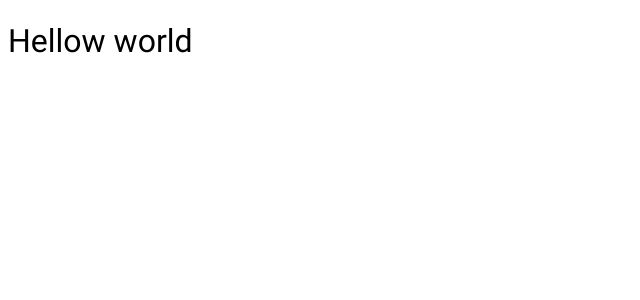
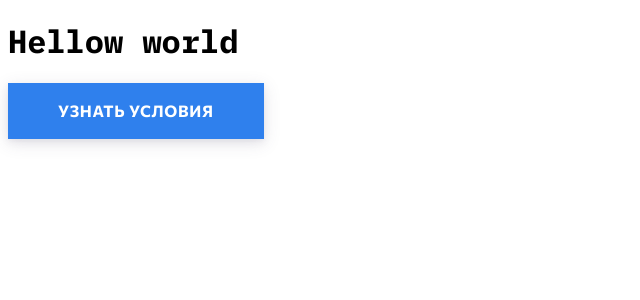
Before and after one commit to Bespalov-D-A/x-tech-form, a React (Create React App) app: page / in a window 1280 px wide. Shown: the top 300 px of the page, without its empty margins (0-640 px from the left). Built offline with nearby package versions, Linux system fonts and the light colour scheme.

Commit message:
Create btn

```diff
--- a/src/App.tsx
+++ b/src/App.tsx
@@ -1,8 +1,10 @@
+import Btn from "./components/common/Btn/Btn";
 
 function App() {
   return (
     <div>
       <h1>Hellow world</h1>
+      <Btn title="Узнать условия" pRight={50} pLeft={50} primary={true}/>
     </div>
   );
 }
--- /dev/null
+++ b/src/components/common/Btn/Btn.module.scss
@@ -0,0 +1,21 @@
+@import "./../../../sass/index.scss";
+
+.btn {
+	display: inline-flex;
+	align-items: center;
+	height: 56px;
+	font-family: "Commissioner";
+	font-size: 16px;
+	text-transform: uppercase;
+	font-weight: 700;
+	letter-spacing: 0.04em;
+	border: solid 1px $gray4;
+	color: $blue1;
+	box-shadow: 0px 2px 4px rgba(73, 67, 98, 0.03),
+		0px 3px 8px rgba(73, 67, 98, 0.05), 0px 4px 16px rgba(73, 67, 98, 0.15);
+	&.primary {
+		border: none;
+		color: #fff;
+		background: $blue1;
+	}
+}
--- /dev/null
+++ b/src/components/common/Btn/Btn.tsx
@@ -0,0 +1,26 @@
+import { FC } from "react";
+import s from "./Btn.module.scss";
+
+interface BtnI {
+	title: string;
+	pLeft: number;
+	pRight: number;
+	primary?: boolean;
+}
+
+const Btn: FC<BtnI> = (props) => {
+	const { title, pLeft, pRight, primary } = props;
+
+	const style = {
+		paddingLeft: pLeft,
+		paddingRight: pRight,
+	};
+
+	return (
+		<div className={s.btn + " " + (primary ? s.primary : "")} style={style}>
+			{title}
+		</div>
+	);
+};
+
+export default Btn;
--- a/src/sass/colors.scss
+++ b/src/sass/colors.scss
@@ -1,3 +1,5 @@
+$black: #373bf4;
+
 $gray1: #333333;
 $gray2: #4f4f4f;
 $gray3: #828282;
--- a/src/sass/font.scss
+++ b/src/sass/font.scss
@@ -1,7 +1,7 @@
 @import './mixin/fontSizeMixin.scss';
 
-//каждые 2 числа это font size line-height для каждого брикпоинта
-//        Standart    min xl   xl > lg   lg > md   max md
+/*каждые 2 числа это font size line-height для каждого брикпоинта*/
+/*         Standart    min xl   xl > lg   lg > md   max md   */
 $listH1: (48px 56px 48px 56px 32px 40px 32px 40px 24px 32px);
 h1 {
 	@include font-size($listH1);
--- a/src/sass/index.scss
+++ b/src/sass/index.scss
@@ -2,8 +2,9 @@
 @import './fontFace.scss';
 @import './mixin/fontMixin.scss';
 @import './font.scss';
+@import './colors.scss';
 
 body {
-	font-family: 'Roboto';
+	font-family: 'IBM_plex_mono';
 	font-size: 18px;
 }
```
Also changed, not shown: src/sass/fontFace.scss (+8 -9 lines), src/sass/mixin/mediaMixin.scss (+1 -12 lines).
